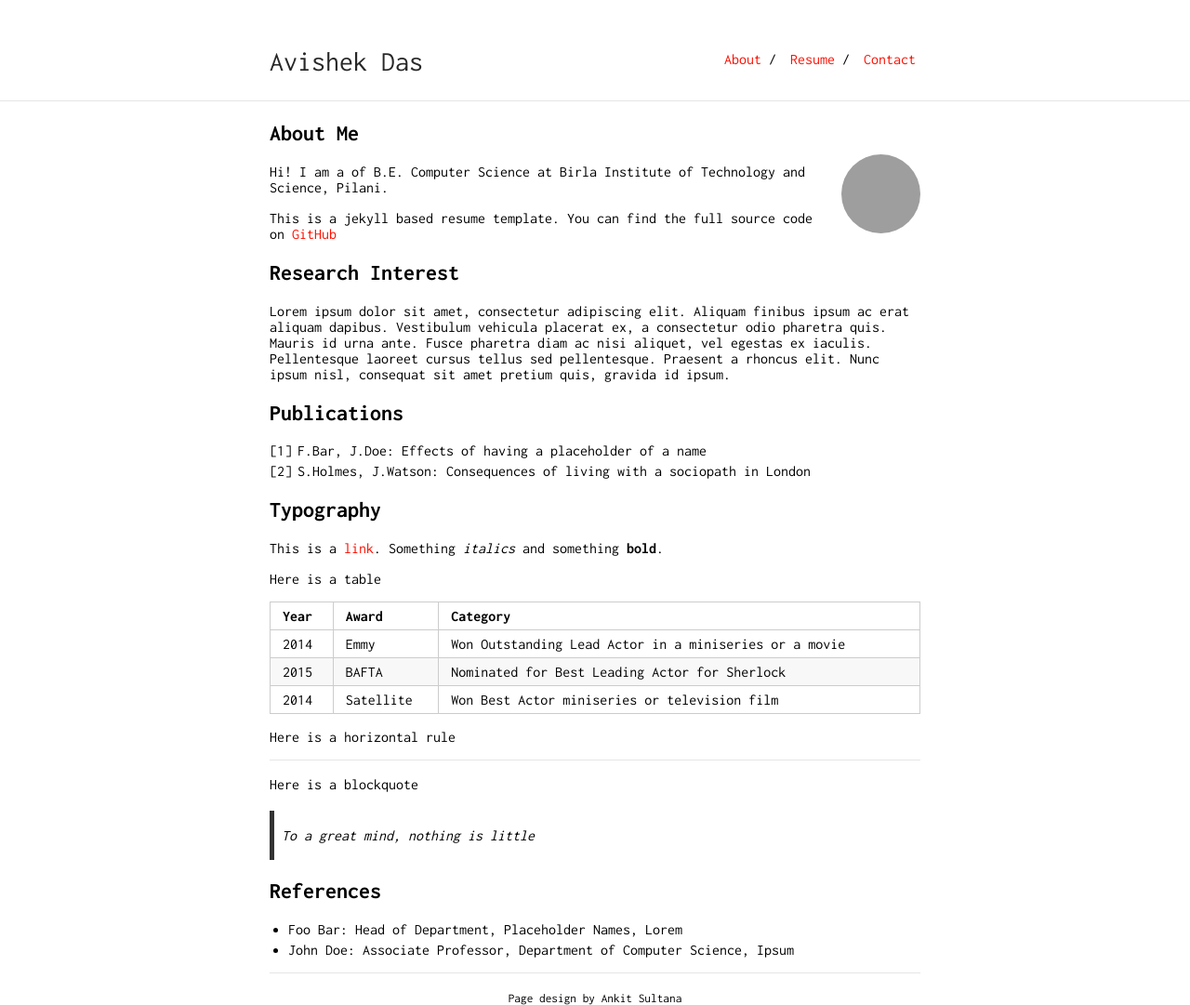
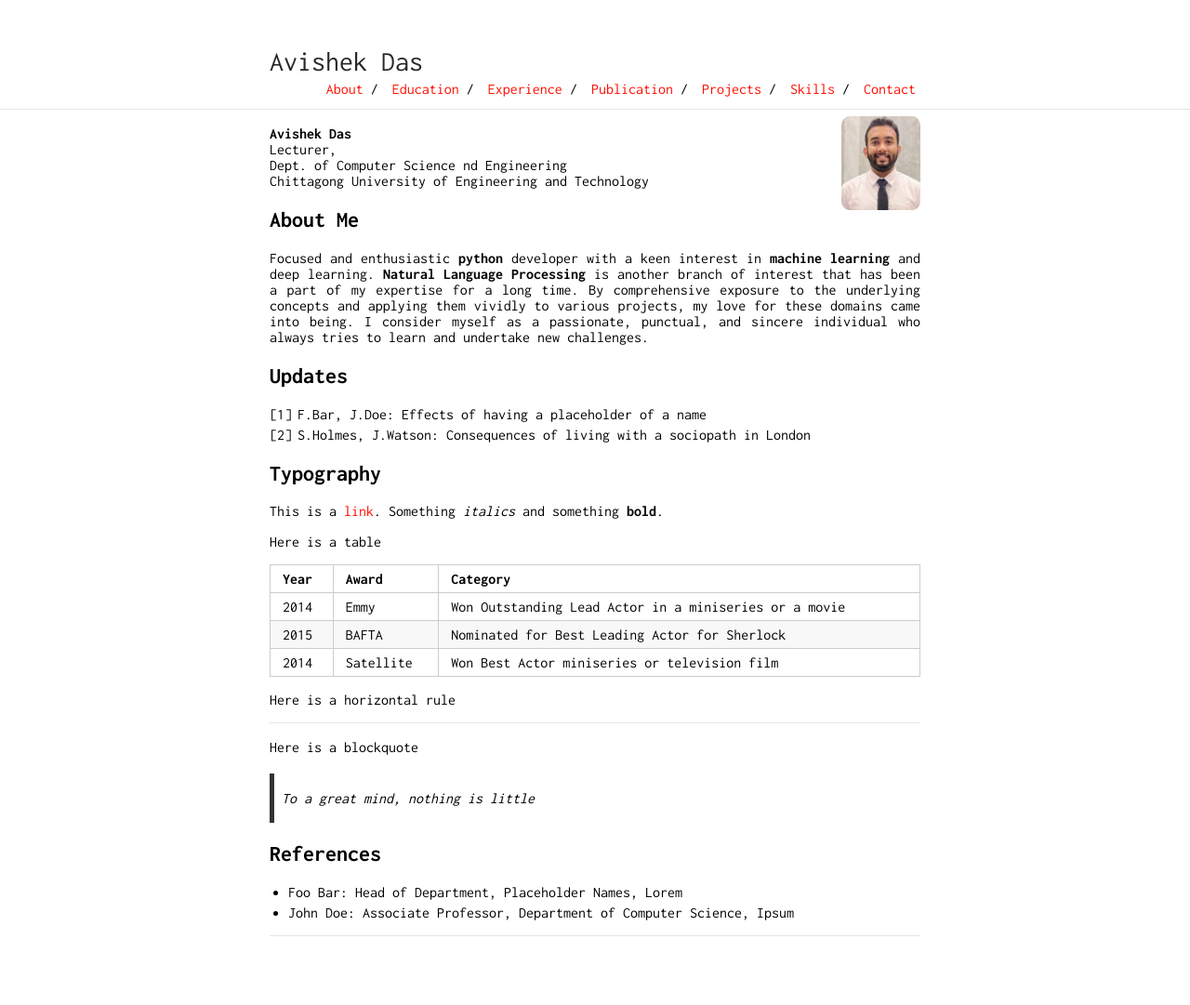
Before and after one commit to imtinan39/resume_template, a Jekyll site: the page built from index.md, in a window 1280 px wide. Shown: the whole page at 93% size. Built offline with Jekyll 4.4.1, drawn with Linux system fonts in a browser that asks for light colours; after the commit the page ends 1008 px from its top, so only the background shows below that; grey boxes are pictures that could not be loaded.

Commit message:
navbar added

```diff
--- a/_config.yml
+++ b/_config.yml
@@ -9,7 +9,6 @@ tracking_id: #
 
 footer: yes
 footer_url: "https://github.com/ankitsultana"
-footer_text: "Page design by Ankit Sultana"
 
 sass:
     style: compressed
@@ -17,8 +16,16 @@ sass:
 
 nav:
  - name: "About"
-   link: "about"
- - name: "Resume"
-   link: "resume.pdf"
+   link: "/new_portfoio/"
+ - name: "Education"
+   link: "education"
+ - name: "Experience"
+   link: "experience"
+ - name: "Publication"
+   link: "publication"
+ - name: "Projects"
+   link: "projects"
+ - name: "Skills"
+   link: "skills"
  - name: "Contact"
    link: "contact"
--- a/_sass/typography.scss
+++ b/_sass/typography.scss
@@ -37,12 +37,12 @@
         font-style: italic;
     }
     .profile-picture {
-        height: $image-size;
+        height: 1.19*$image-size;
         width: $image-size;
         position: relative;
-        margin: -10px 0 0 15px;
+        margin: -10px 0 0 0px;
         float: right;
-        border-radius: 50%;
+        border-radius: 10%;
         p & {
             padding: 0;
             margin: 0;
--- a/index.md
+++ b/index.md
@@ -2,19 +2,20 @@
 layout: default
 ---
 
+
+
+<img class="profile-picture" src="images/avishek.jpg">
+
+<b>Avishek Das</b><br>
+Lecturer,<br>
+Dept. of Computer Science nd Engineering<br>
+Chittagong University of Engineering and Technology
+
 ## About Me
-
-<img class="profile-picture" src="sherlock.jpg">
-
-Hi! I am a  of B.E. Computer Science at Birla Institute of Technology and Science, Pilani.
-
-This is a jekyll based resume template. You can find the full source code on [GitHub](https://github.com/bk2dcradle/researcher)
-
-## Research Interest
-
-Lorem ipsum dolor sit amet, consectetur adipiscing elit. Aliquam finibus ipsum ac erat aliquam dapibus. Vestibulum vehicula placerat ex, a consectetur odio pharetra quis. Mauris id urna ante. Fusce pharetra diam ac nisi aliquet, vel egestas ex iaculis. Pellentesque laoreet cursus tellus sed pellentesque. Praesent a rhoncus elit. Nunc ipsum nisl, consequat sit amet pretium quis, gravida id ipsum.
-
-## Publications
+<div style="text-align: justify">
+Focused and enthusiastic <b>python</b> developer with a keen interest in <b>machine learning</b> and deep learning. <b>Natural Language Processing</b> is another branch of interest that has been a part of my expertise for a long time. By comprehensive exposure to the underlying concepts and applying them vividly to various projects, my love for these domains came into being. I consider myself as a passionate, punctual, and sincere individual who always tries to learn and undertake new challenges.
+</div>
+## Updates
 
 1. F.Bar, J.Doe: Effects of having a placeholder of a name
 2. S.Holmes, J.Watson: Consequences of living with a sociopath in London
```
Also changed, not shown: contact.md (+5 -4 lines), images/avishek.jpg (added), images/avishek.png (added), images/avishek_speech_CLBLP2023.jpg (added), sherlo.jpg (deleted).
